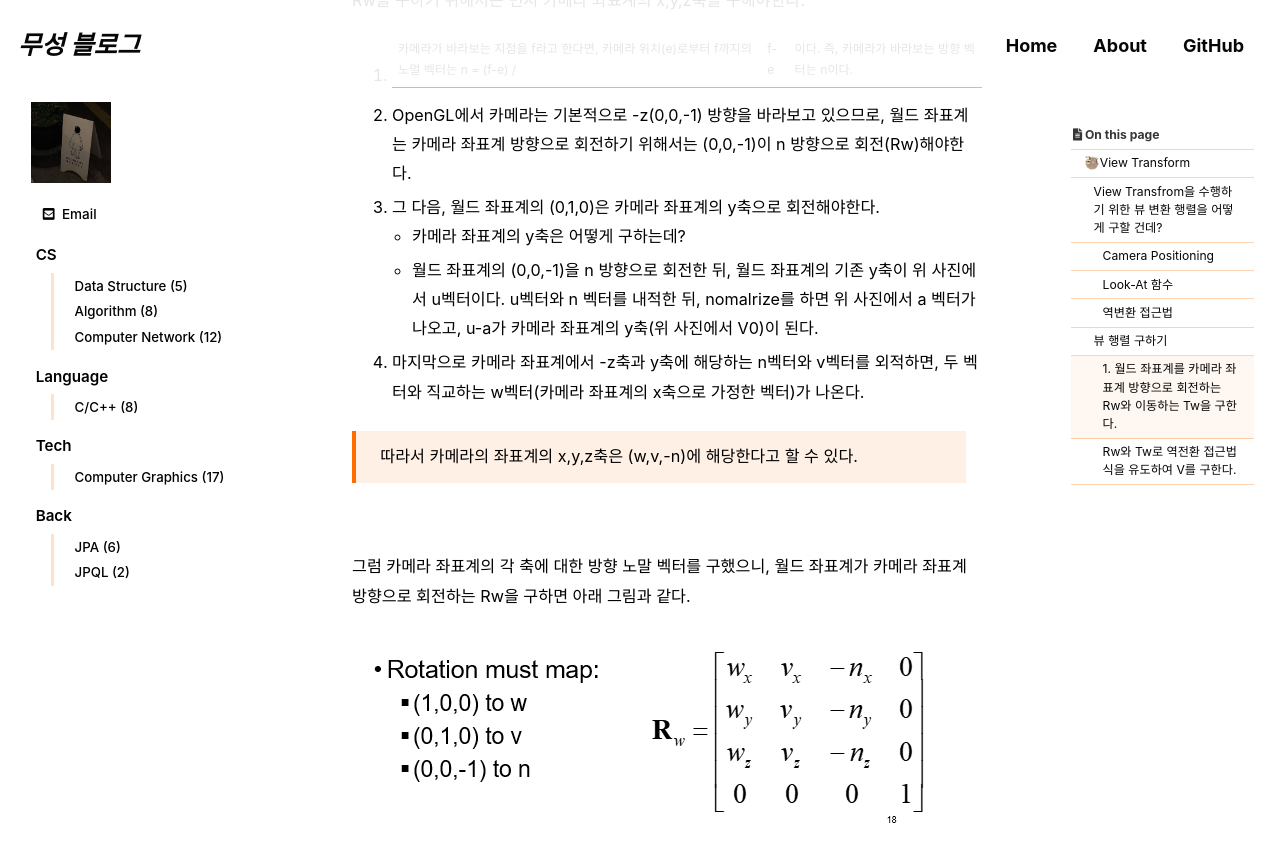
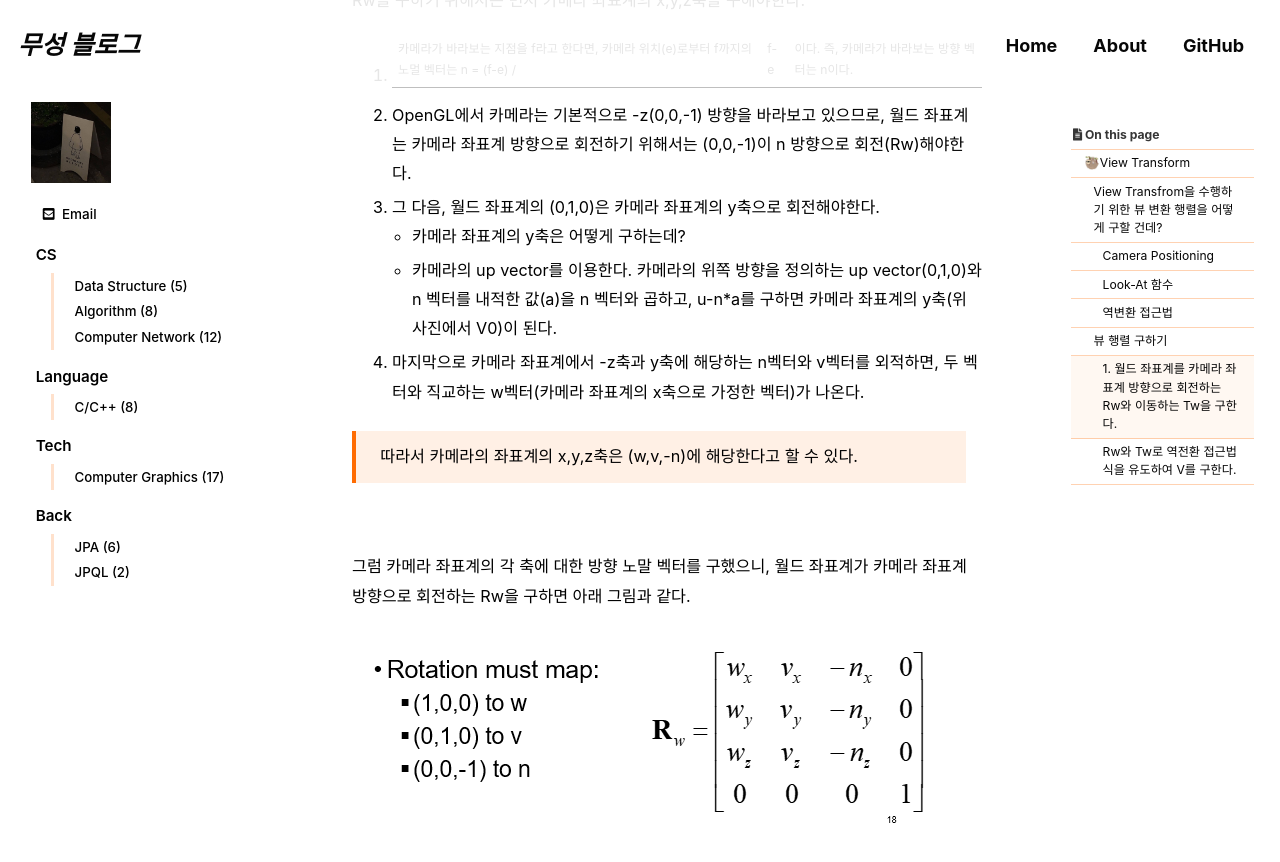
Before and after one commit to ms0828/ms0828.github.io, a Jekyll site: the page built from _posts/computer_graphics/2024-11-04-cg-10-1주차.md, in a window 1280 px wide and 900 px high, scrolled down 3318 px. Shown: the top 862 px of the window. Built offline with Jekyll 4.4.1, drawn with Linux system fonts in a browser that asks for light colours; cached includes are drawn as plain includes; some web fonts are replaced; comment, search, counter and statistics services are not loaded; some of the changed text lies outside the part shown.

Commit message:
cg_modified

```diff
--- a/_posts/computer_graphics/2024-11-04-cg-10-1주차.md
+++ b/_posts/computer_graphics/2024-11-04-cg-10-1주차.md
@@ -36,7 +36,7 @@ View Transform은 **월드 좌표계**에서 정의된 3D 객체들을 **카메
 
 - 카메라의 위치: 카메라가 월드에서 위치하는 좌표
 - 타겟 위치: 카메라가 어떤 방향을 바라보고 있는지를 나타내는 좌표
-- 업 벡터(Up Vector) : 카메라의 수직 방향을 정의, 이 벡터는 화면에서 "위쪽" 방향을 정의하며 카메라가 기울어졌을 때 기준이 됨
+- 업 벡터(Up Vector) : 카메라의 수직(위) 방향을 정의함. 이 벡터는 카메라의 "위쪽" 방향을 정의함으로써, 카메라의 기울임 기준이 됨
 
 <br><br>
 
@@ -88,14 +88,14 @@ Look-At 함수는 위에서 언급한 세 요소를 사용하여 월드 좌표
 
 ### 1. 월드 좌표계를 카메라 좌표계 방향으로 회전하는 Rw와 이동하는 Tw을 구한다.
 Rw을 구하기 위해서는 먼저 카메라 좌표계의 x,y,z축을 구해야한다.
-  1. 카메라가 바라보는 지점을 f라고 한다면, 카메라 위치(e)로부터 f까지의 노멀 벡터는 n = (f-e) / |f-e| 이다. 즉, 카메라가 바라보는 방향 벡터는 n이다.
-  2. OpenGL에서 카메라는 기본적으로 -z(0,0,-1) 방향을 바라보고 있으므로, 월드 좌표계는 카메라 좌표계 방향으로 회전하기 위해서는 (0,0,-1)이 n 방향으로 회전(Rw)해야한다.
-  3. 그 다음, 월드 좌표계의 (0,1,0)은 카메라 좌표계의 y축으로 회전해야한다.
-     - 카메라 좌표계의 y축은 어떻게 구하는데? <br>
-     - 월드 좌표계의 (0,0,-1)을 n 방향으로 회전한 뒤, 월드 좌표계의 기존 y축이 위 사진에서 u벡터이다. u벡터와 n 벡터를 내적한 뒤, nomalrize를 하면 위 사진에서 a 벡터가 나오고, u-a가 카메라 좌표계의 y축(위 사진에서 V0)이 된다.
-  4. 마지막으로 카메라 좌표계에서 -z축과 y축에 해당하는 n벡터와 v벡터를 외적하면, 두 벡터와 직교하는 w벡터(카메라 좌표계의 x축으로 가정한 벡터)가 나온다.
+1. 카메라가 바라보는 지점을 f라고 한다면, 카메라 위치(e)로부터 f까지의 노멀 벡터는 n = (f-e) / |f-e| 이다. 즉, 카메라가 바라보는 방향 벡터는 n이다.
+2. OpenGL에서 카메라는 기본적으로 -z(0,0,-1) 방향을 바라보고 있으므로, 월드 좌표계는 카메라 좌표계 방향으로 회전하기 위해서는 (0,0,-1)이 n 방향으로 회전(Rw)해야한다.
+3. 그 다음, 월드 좌표계의 (0,1,0)은 카메라 좌표계의 y축으로 회전해야한다.
+  - 카메라 좌표계의 y축은 어떻게 구하는데? <br>
+  - 카메라의 up vector를 이용한다. 카메라의 위쪽 방향을 정의하는 up vector(0,1,0)와 n 벡터를 내적한 값(a)을 n 벡터와 곱하고, u-n*a를 구하면 카메라 좌표계의 y축(위 사진에서 V0)이 된다.
+4. 마지막으로 카메라 좌표계에서 -z축과 y축에 해당하는 n벡터와 v벡터를 외적하면, 두 벡터와 직교하는 w벡터(카메라 좌표계의 x축으로 가정한 벡터)가 나온다.
 
-  > 따라서 카메라의 좌표계의 x,y,z축은 (w,v,-n)에 해당한다고 할 수 있다.
+> 따라서 카메라의 좌표계의 x,y,z축은 (w,v,-n)에 해당한다고 할 수 있다.
 
 <br>
 
@@ -117,8 +117,9 @@ V는 W의 역행렬이다. 즉, Rw의 역행렬(전치행렬) * Tw의 역행렬
 
 ![vt5](/assets\images\posts_img\graphics\vt5.png)
 
-<br>
-따라서
+<br><br>
+
 
 ![vt6](/assets\images\posts_img\graphics\vt6.png)
-위 둘을 곱하여 V를 구할 수 있다.
+
+따라서 위 둘을 곱하여 V를 구할 수 있다.
```
Also changed, not shown: _posts/computer_graphics/2024-11-06-cg-10-2주차.md (+2 -9 lines), _posts/computer_graphics/2024-11-13-cg-11-2주차.md (+4 -1 lines).
